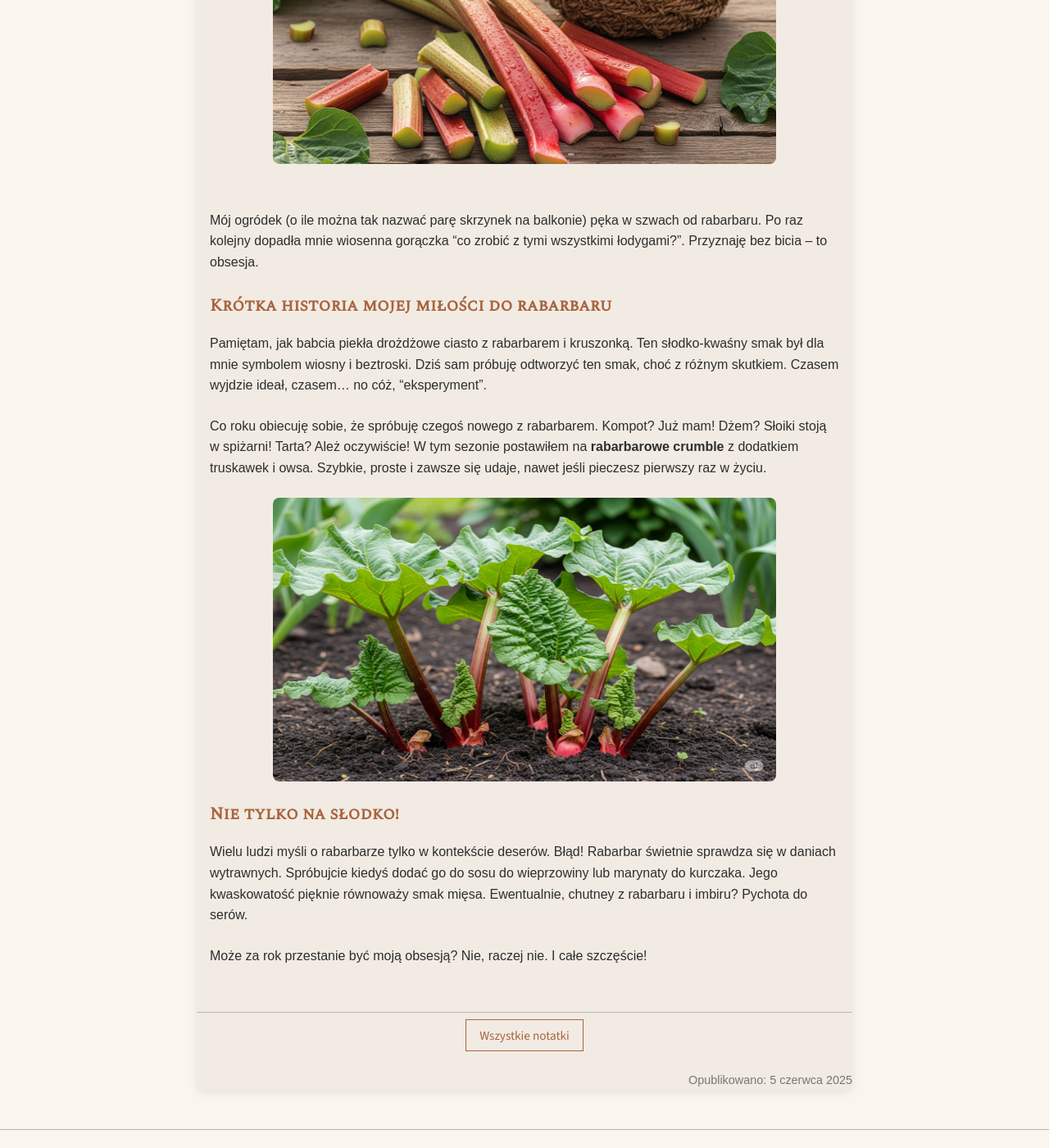
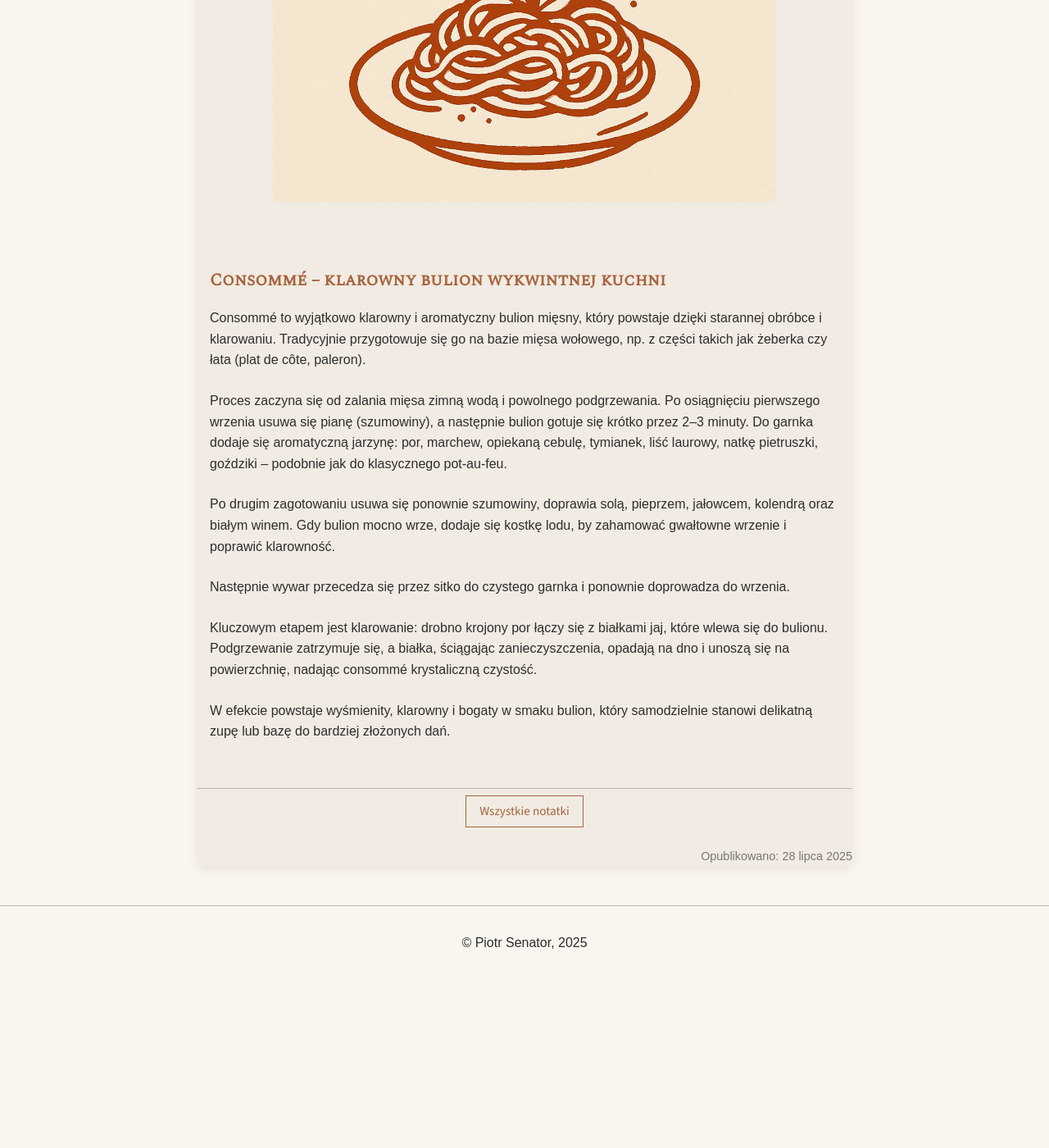
Before and after one commit to piotrsenator/kuchnia, a Jekyll site: the page built from _notes/2025-06-05-o-tym-ze-znow-rabarbar.md, in a window 1280 px wide and 1400 px high, scrolled down 411 px. Shown: the whole window at 82% size. Built offline with Jekyll 4.4.1, drawn with Linux system fonts in a browser that asks for light colours; some web fonts are replaced; after the commit the page ends 1621 px from its top, so only the background shows below that; some of the changed text lies outside the part shown.

Commit message:
Update 2025-06-05-o-tym-ze-znow-rabarbar.md

```diff
--- a/_notes/2025-06-05-o-tym-ze-znow-rabarbar.md
+++ b/_notes/2025-06-05-o-tym-ze-znow-rabarbar.md
@@ -1,21 +1,18 @@
 ---
-title: O tym, że znowu rabarbar, czyli słodka obsesja
-date: 2025-06-05
-image_main: "o-tym-ze-znow-rabarbar-main.jpg"
+title: Consommé – klarowny bulion wykwintnej kuchni
+date: 2025-07-28
+image_main:
 ---
+### Consommé – klarowny bulion wykwintnej kuchni
 
-Mój ogródek (o ile można tak nazwać parę skrzynek na balkonie) pęka w szwach od rabarbaru. Po raz kolejny dopadła mnie wiosenna gorączka "co zrobić z tymi wszystkimi łodygami?". Przyznaję bez bicia – to obsesja.
+Consommé to wyjątkowo klarowny i aromatyczny bulion mięsny, który powstaje dzięki starannej obróbce i klarowaniu. Tradycyjnie przygotowuje się go na bazie mięsa wołowego, np. z części takich jak żeberka czy łata (plat de côte, paleron).
 
-### Krótka historia mojej miłości do rabarbaru
+Proces zaczyna się od zalania mięsa zimną wodą i powolnego podgrzewania. Po osiągnięciu pierwszego wrzenia usuwa się pianę (szumowiny), a następnie bulion gotuje się krótko przez 2–3 minuty. Do garnka dodaje się aromatyczną jarzynę: por, marchew, opiekaną cebulę, tymianek, liść laurowy, natkę pietruszki, goździki – podobnie jak do klasycznego pot-au-feu.
 
-Pamiętam, jak babcia piekła drożdżowe ciasto z rabarbarem i kruszonką. Ten słodko-kwaśny smak był dla mnie symbolem wiosny i beztroski. Dziś sam próbuję odtworzyć ten smak, choć z różnym skutkiem. Czasem wyjdzie ideał, czasem... no cóż, "eksperyment".
+Po drugim zagotowaniu usuwa się ponownie szumowiny, doprawia solą, pieprzem, jałowcem, kolendrą oraz białym winem. Gdy bulion mocno wrze, dodaje się kostkę lodu, by zahamować gwałtowne wrzenie i poprawić klarowność.
 
-Co roku obiecuję sobie, że spróbuję czegoś nowego z rabarbarem. Kompot? Już mam! Dżem? Słoiki stoją w spiżarni! Tarta? Ależ oczywiście! W tym sezonie postawiłem na **rabarbarowe crumble** z dodatkiem truskawek i owsa. Szybkie, proste i zawsze się udaje, nawet jeśli pieczesz pierwszy raz w życiu.
+Następnie wywar przecedza się przez sitko do czystego garnka i ponownie doprowadza do wrzenia.
 
-![Rabarbar w ogródku](/images/notes/o-tym-ze-znow-rabarbar-garden.jpg)
+Kluczowym etapem jest klarowanie: drobno krojony por łączy się z białkami jaj, które wlewa się do bulionu. Podgrzewanie zatrzymuje się, a białka, ściągając zanieczyszczenia, opadają na dno i unoszą się na powierzchnię, nadając consommé krystaliczną czystość.
 
-### Nie tylko na słodko!
-
-Wielu ludzi myśli o rabarbarze tylko w kontekście deserów. Błąd! Rabarbar świetnie sprawdza się w daniach wytrawnych. Spróbujcie kiedyś dodać go do sosu do wieprzowiny lub marynaty do kurczaka. Jego kwaskowatość pięknie równoważy smak mięsa. Ewentualnie, chutney z rabarbaru i imbiru? Pychota do serów.
-
-Może za rok przestanie być moją obsesją? Nie, raczej nie. I całe szczęście!
+W efekcie powstaje wyśmienity, klarowny i bogaty w smaku bulion, który samodzielnie stanowi delikatną zupę lub bazę do bardziej złożonych dań.
```
